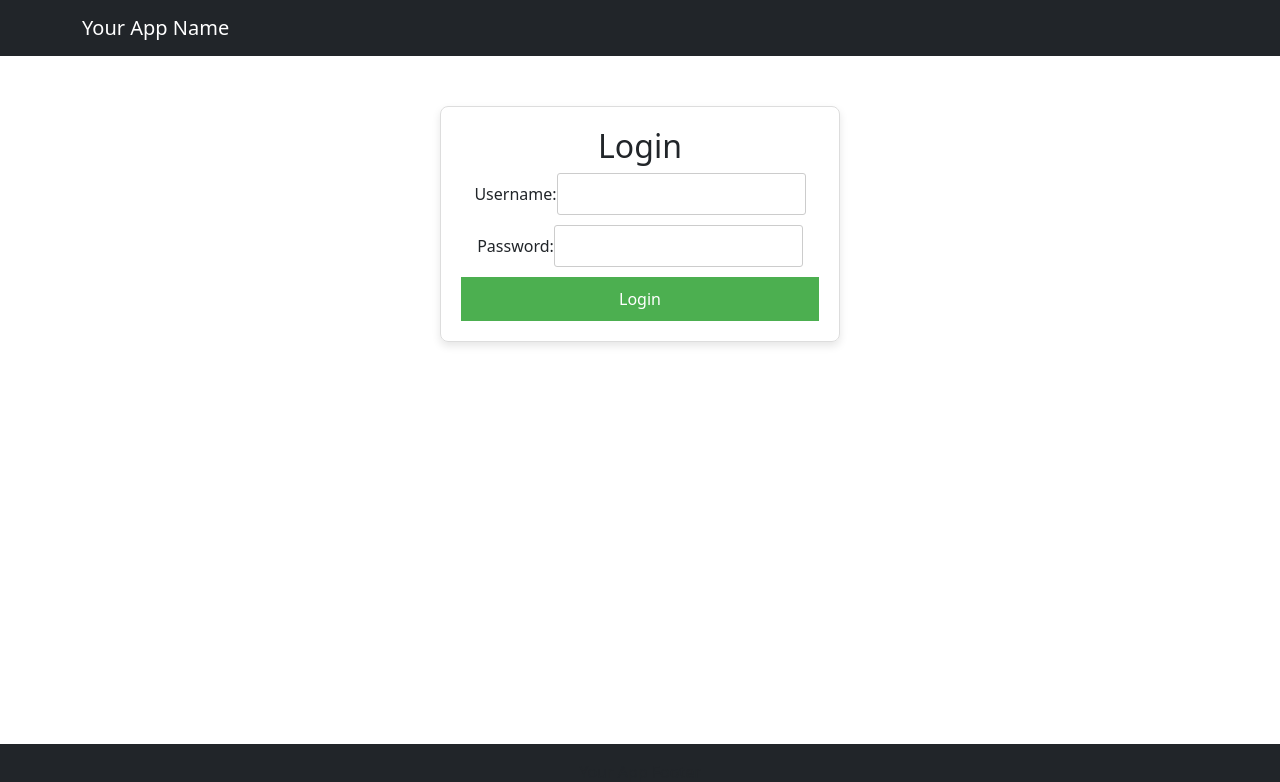
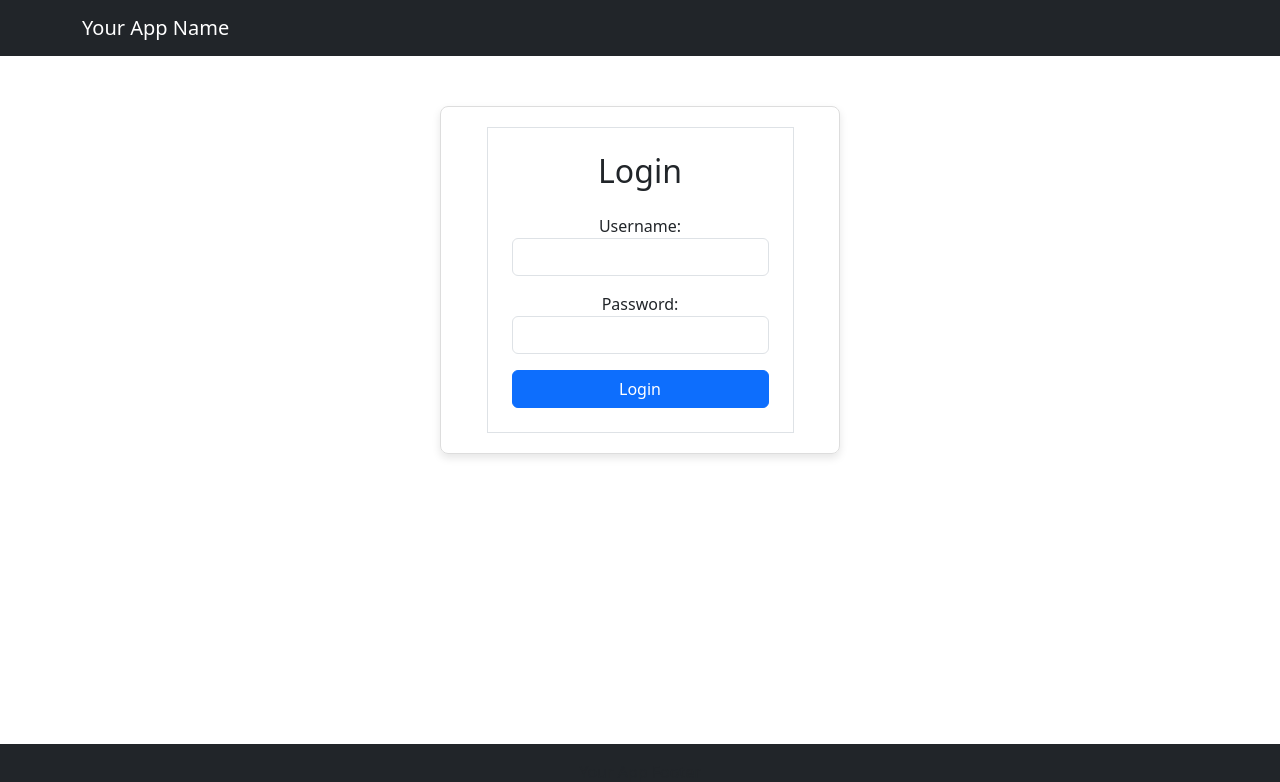
Before and after one commit to abhigyan-709/fastapi_projects, a React (Create React App) app in the folder my-fastapi-frontend/: page / in a window 1280 px wide. Shown: the top 782 px of the page. Built offline with nearby package versions, Linux system fonts and the light colour scheme.

Commit message:
LoginForm Css done

```diff
--- a/my-fastapi-frontend/src/components/LoginForm.js
+++ b/my-fastapi-frontend/src/components/LoginForm.js
@@ -1,6 +1,7 @@
 import React, { useState } from 'react';
 import axios from 'axios';
 import { useNavigate } from 'react-router-dom';
+import 'bootstrap/dist/css/bootstrap.css'; // Import Bootstrap CSS
 import './css/LoginForm.css';
 
 const LoginForm = () => {
@@ -57,32 +58,36 @@ const LoginForm = () => {
   };
 
   return (
-    <div className="login-container">
-      <h2>Login</h2>
-      <div className="login-form">
-        <label>
+    <div className="login-container d-flex align-items-center justify-content-center">
+      <div className="login-form p-4 border">
+        <h2 className="mb-4">Login</h2>
+        <label className="mb-3">
           Username:
           <input
             type="text"
             name="username"
             value={formData.username}
             onChange={handleInputChange}
+            className="form-control"
           />
         </label>
 
-        <label>
+        <label className="mb-3">
           Password:
           <input
             type="password"
             name="password"
             value={formData.password}
             onChange={handleInputChange}
+            className="form-control"
           />
         </label>
 
-        <button onClick={handleLogin}>Login</button>
+        <button onClick={handleLogin} className="btn btn-primary">
+          Login
+        </button>
       </div>
-      {loginMessage && <p>{loginMessage}</p>}
+      {loginMessage && <p className="mt-3">{loginMessage}</p>}
     </div>
   );
 };
```
